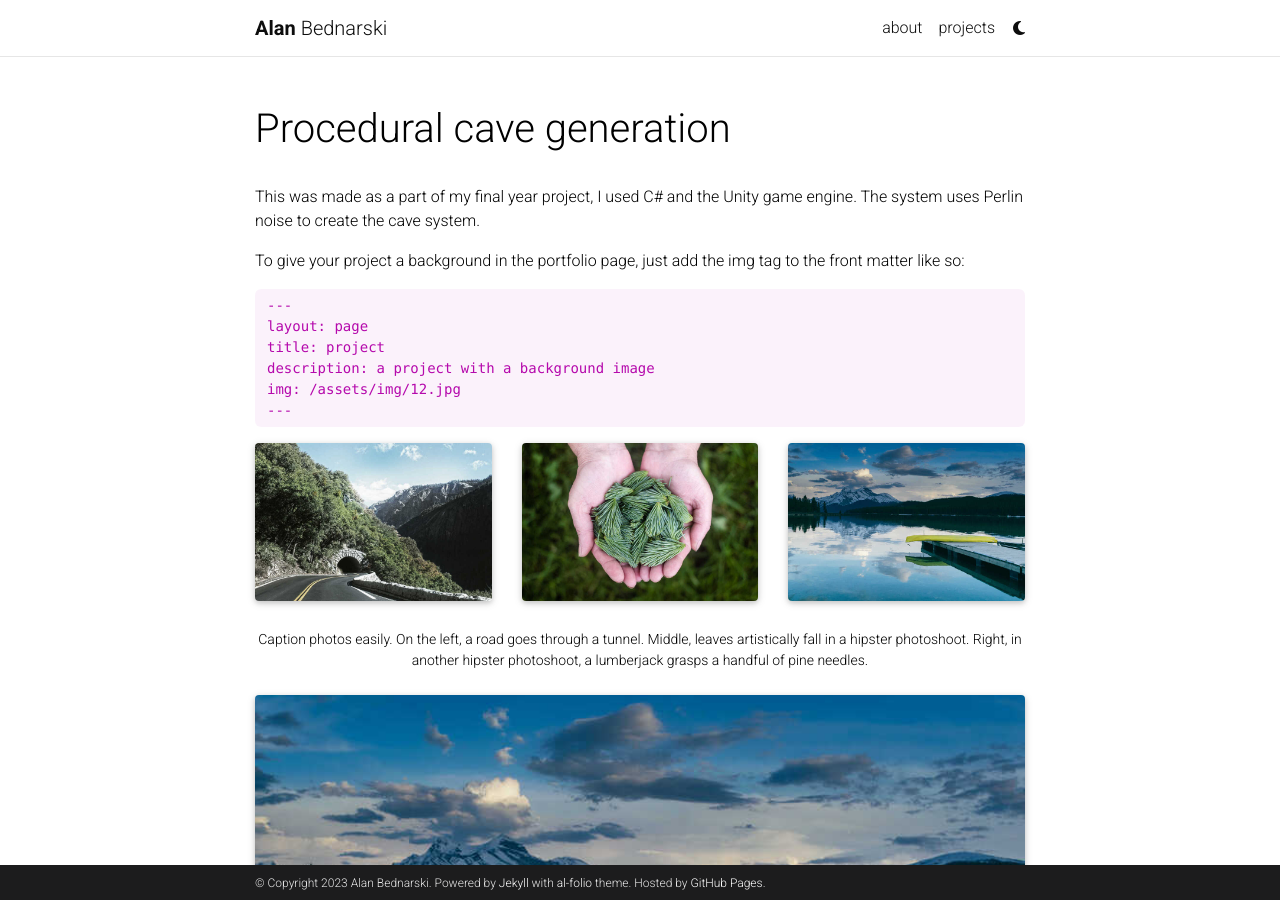
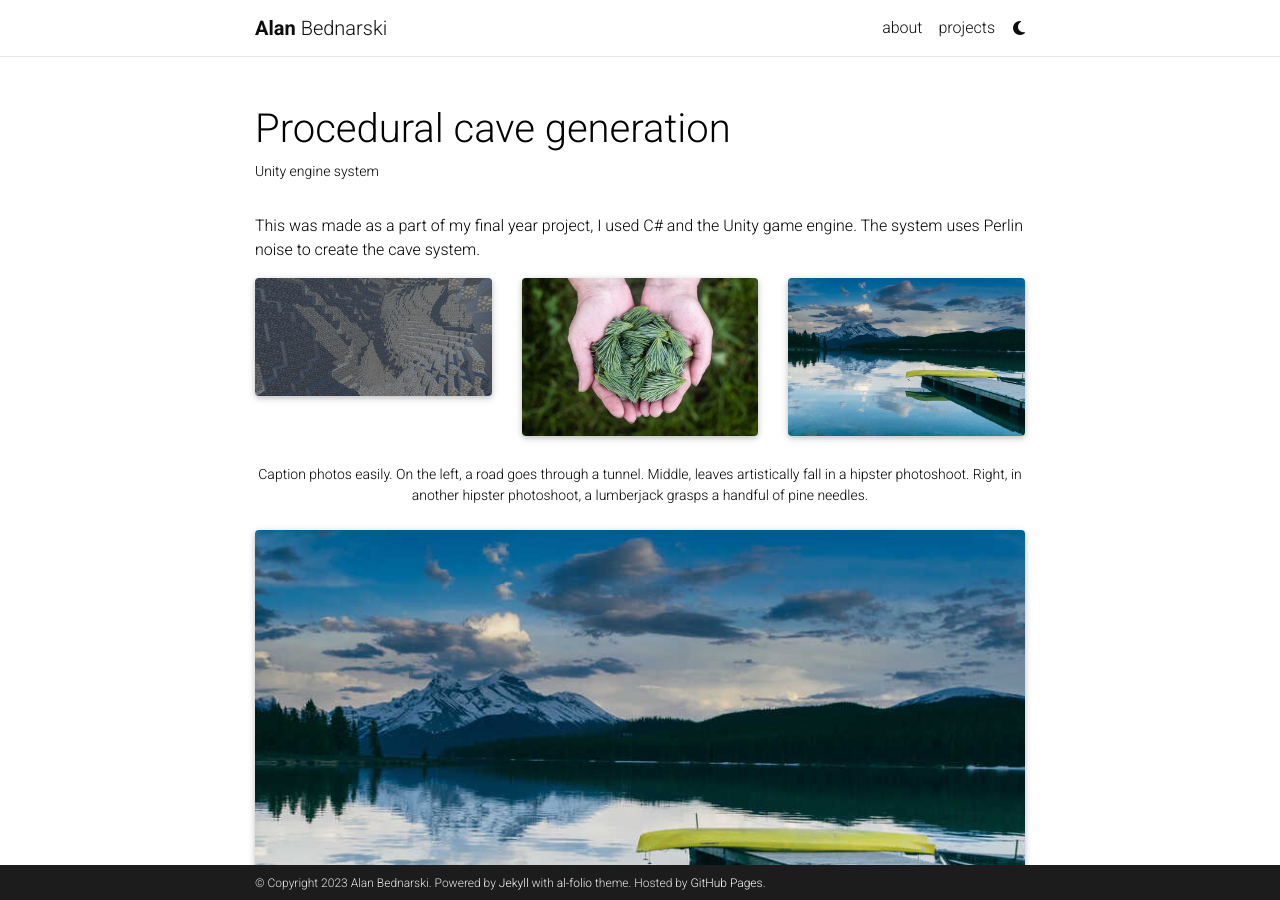
Before and after one commit to Alanb2001/Alanb2001.github.io, a Jekyll site: the page built from _projects/1_project.md, in a window 1280 px wide and 900 px high. Built offline with Jekyll 4.4.1, drawn with Linux system fonts in a browser that asks for light colours; comment, search, counter and statistics services are not loaded; a style sheet for code colours, icons or effects is not loaded.

Commit message:
Changed website

```diff
--- a/_config.yml
+++ b/_config.yml
@@ -15,7 +15,7 @@ footer_text: >
 keywords: jekyll, jekyll-theme, academic-website, portfolio-website  # add your own keywords or leave empty
 
 lang: en # the language of your site (for example: en, fr, cn, ru, etc.)
-icon: 🍕  # the emoji used as the favicon (alternatively, provide image name in /assets/img/)
+icon: 🍕 # the emoji used as the favicon (alternatively, provide image name in /assets/img/)
 
 url: https://Alanb2001.github.io # the base hostname & protocol for your site
 baseurl: # the subpath of your site, e.g. /blog/
--- a/_projects/1_project.md
+++ b/_projects/1_project.md
@@ -1,7 +1,7 @@
 ---
 layout: page
 title: Procedural cave generation
-description:
+description: Unity engine system
 img: assets/img/1P1.JPG
 importance: 1
 category: #work
@@ -10,18 +10,9 @@ related_publications: #einstein1956investigations, einstein1950meaning
 
 This was made as a part of my final year project, I used C# and the Unity game engine. The system uses Perlin noise to create the cave system.
 
-To give your project a background in the portfolio page, just add the img tag to the front matter like so:
-
-    ---
-    layout: page
-    title: project
-    description: a project with a background image
-    img: /assets/img/12.jpg
-    ---
-
 <div class="row">
     <div class="col-sm mt-3 mt-md-0">
-        {% include figure.html path="assets/img/1.jpg" title="example image" class="img-fluid rounded z-depth-1" %}
+        {% include figure.html path="assets/img/1P2.JPG" title="example image" class="img-fluid rounded z-depth-1" %}
     </div>
     <div class="col-sm mt-3 mt-md-0">
         {% include figure.html path="assets/img/3.jpg" title="example image" class="img-fluid rounded z-depth-1" %}
```
Also changed, not shown: assets/img/1P2.JPG (added).
